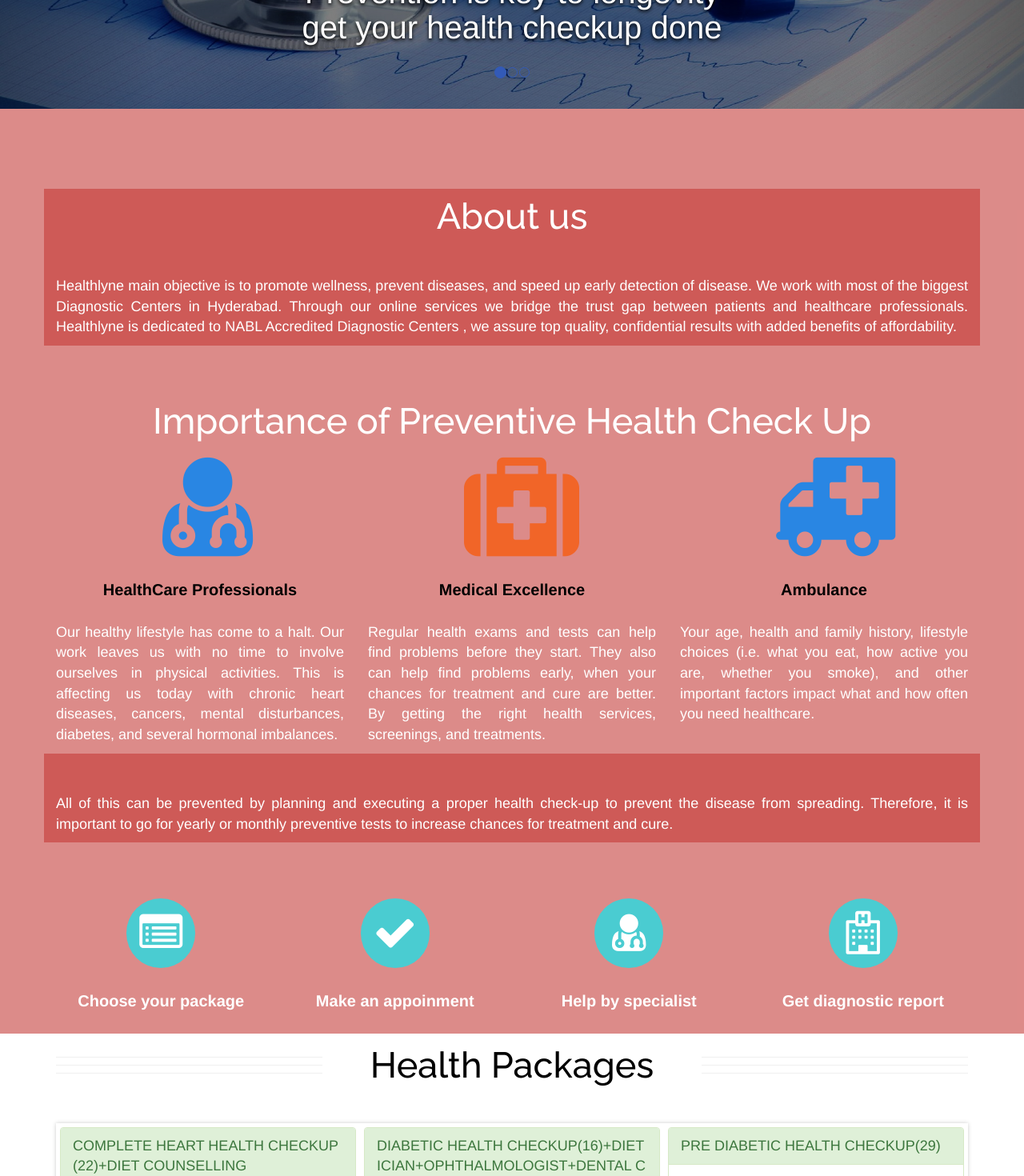
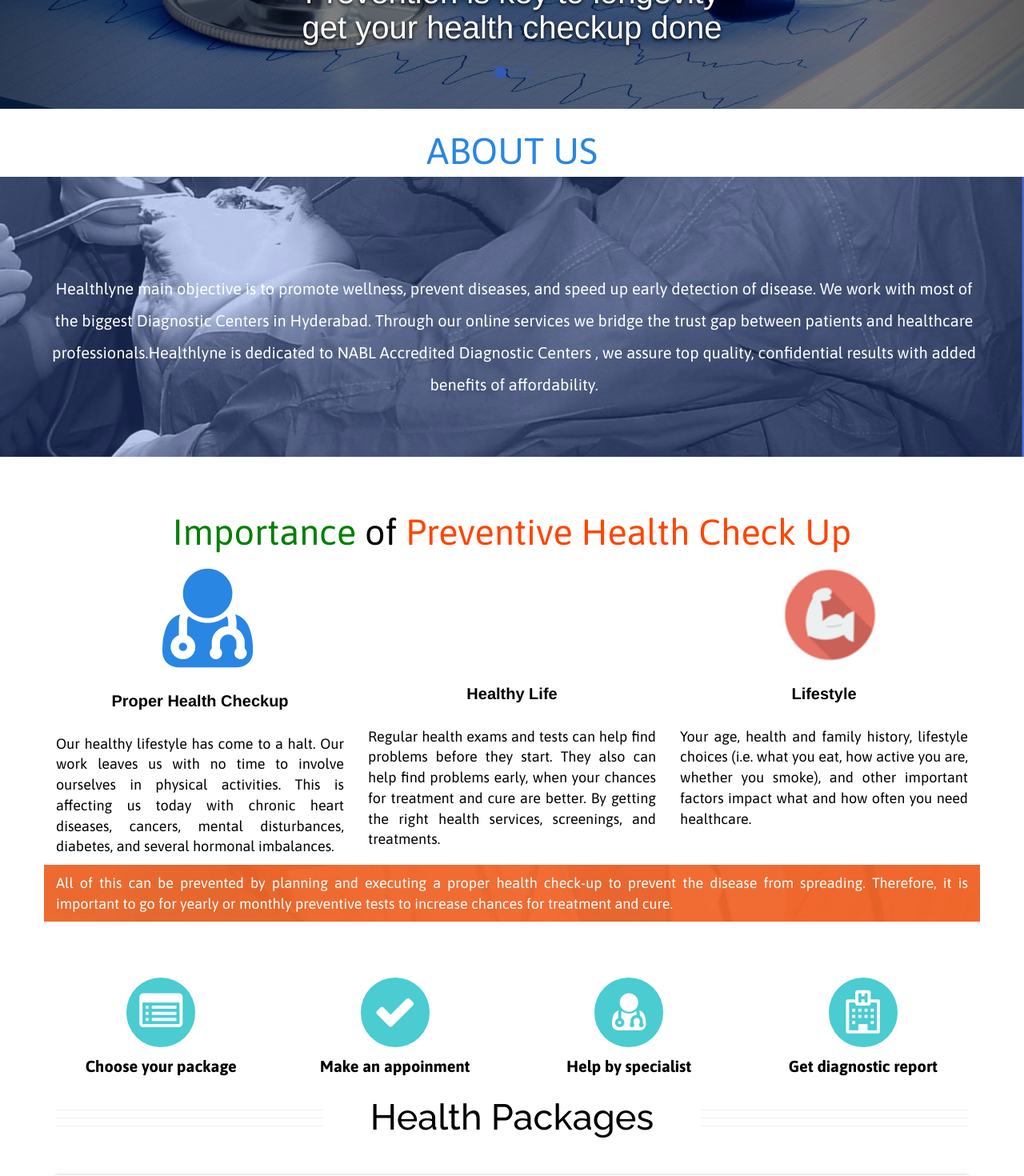
Before and after one commit to prav1psl/healthlyneweb, an Angular app: page /default in a window 1280 px wide. Shown: the part 500-1970 px from the top of the page at 80% size. Built offline with nearby package versions, Linux system fonts and the light colour scheme; a web font is replaced by a local one.

Commit message:
adjustment mada

```diff
--- a/src/app/about/about.component.css
+++ b/src/app/about/about.component.css
@@ -1,5 +1,5 @@
 #about{
-     background: rgba(206,90,87,0.7);
+     background: white;
 }
 #aboutInfo{
     padding-top: 100px !important;
@@ -13,11 +13,13 @@
     margin-top: 10px !important;
 }
 .aboutCls{
-  background:#CE5A57;
-     padding-top: 40px;
+   background-image: url('../../images/screen1.jpg');
+     padding-top: 10px;
 }
 .aboutDescr p{
-    padding-top: 10px !important;
+    /*padding-top: 10px !important;*/
+    color: white;
+
 }
 .home-section {
     padding-top: 70px;
@@ -191,3 +193,34 @@ Pseudo ::after element
     -moz-box-sizing: border-box;
     box-sizing: border-box;
 }
+
+.parallax_txt8{
+    font-size: 20px;  color: #fff; font-family: 'Asap'; line-height: 40px;padding-right: 50px;z-index: 10;
+    }
+
+.parallax_txt9{font-size: 46px;  color: #2986e3; font-family: 'Asap'; text-transform: uppercase;text-align: center}
+
+p,h2{
+    color: black;
+    font-family: 'Asap';
+}
+
+.iconDesc{
+
+    font-size: 20px;
+    font-weight: bold;
+    text-align: center;
+}
+.mbr-overlay {
+  background-color:rgba(0,0,0,0.5);
+  bottom: 0;
+  left: 0;
+  /*opacity: 0.5;*/
+  position: absolute;
+  right: 0;
+  top: 0;
+  z-index: 1;
+
+  }
+  .mbr-overlay ~ * {
+    z-index: 2; }
--- a/src/app/about/about.component.html
+++ b/src/app/about/about.component.html
@@ -1,7 +1,24 @@
-<div id="about">
+<div id="about" style="padding-top:20px;">
  <!-- <div class="container-fluid1"></div>-->
+ <div class="parallax_txt9">About Us</div>
+<div class="container-fluid">
 
-    <div id="aboutInfo" class="container">
+    <div id="parallax2" class="parallax" >
+        <div class="bg2 parallax-bg"></div>
+        <div class="overlay"></div>
+        <div class="container">
+            <div class="parallax-content visible-lg visible-md">
+
+                <div class="parallax_txt8"> Healthlyne main objective is to promote wellness, prevent diseases, and speed up early detection of disease.
+                    We work with most of the biggest Diagnostic Centers in Hyderabad. Through our online services we bridge
+                    the trust gap between patients and healthcare professionals.Healthlyne is dedicated to NABL Accredited
+                    Diagnostic Centers , we assure top quality, confidential results with added benefits of affordability.</div>
+                    <!--<div class="mbr-overlay"></div>-->
+            </div>
+        </div>
+    </div>
+</div>
+    <!--<div id="aboutInfo" class="container">
         <div class="row">
             <div class="col-lg-12 text-center aboutClsHeader">
                 <h2>About us</h2>
@@ -16,11 +33,11 @@
                 </p>
             </div>
         </div>
-    </div>
+    </div>-->
         <div class="container">
         <div class="row">
             <div class="col-lg-12 text-center">
-                <h2> Importance of Preventive Health Check Up </h2>
+                <h2><span style="color:green;"> Importance </span>of <span style="color:orangered;">Preventive Health Check Up</span> </h2>
             <!--<p class="mecoo">Our medical specialists care about you & your family's health</p>-->
             </div>
         </div>
@@ -30,22 +47,22 @@
         <div class="row">
             <div class="col-lg-4">
                 <i class="fa fa-user-md fa-5x"></i>
-                <h4>HealthCare Professionals</h4>
-                <p>Our healthy lifestyle has come to a halt. Our work leaves us with no time to involve ourselves in physical activities. This is affecting us today with chronic heart diseases, cancers, mental disturbances, diabetes, and several hormonal imbalances.
+                <h4>Proper Health Checkup</h4>
+                <p >Our healthy lifestyle has come to a halt. Our work leaves us with no time to involve ourselves in physical activities. This is affecting us today with chronic heart diseases, cancers, mental disturbances, diabetes, and several hormonal imbalances.
                        </p>
                    <!-- <center><div class="btn btn1-default">LEARN MORE</div></center> -->
             </div>
             <div class="col-lg-4">
-                <i class="fa fa-medkit fa-6x"></i>
-                <h4>Medical Excellence</h4>
+                <span class="glyphicon glyphicon-heart"  style="padding-left:120px;font-size:135px;color:rgba(255,0,0,0.7);" ></span>
+                <h4>Healthy Life</h4>
                 <p>Regular health exams and tests can help find problems before they start. They also can help find problems early, when your chances for treatment and cure are better.
                        By getting the right health services, screenings, and treatments.
                        </p>
                     <!--<center><div class="btn btn1-default">LEARN MORE</div></center>-->
             </div>
             <div class="col-lg-4">
-                <i class="fa fa-ambulance fa-7x"></i>
-                <h4>Ambulance</h4>
+                <img src="../../images/lifestyle.png" style="padding-left:120px;" height="135px;" />
+                <h4>Lifestyle</h4>
                 <p>Your age, health and family history, lifestyle choices (i.e. what you eat, how active you are, whether you smoke),
                     and other important factors impact what and how often you need healthcare.</p>
                    <!-- <center><div class="btn btn1-default">LEARN MORE</div></center>-->
@@ -68,8 +85,8 @@
 						<div class="box text-center">
 
 							<i class="fa fa-list-alt fa-3x circled bg-skin"></i>
-							<h4 class="h-bold">Choose your package</h4>
-
+							<!--<h4 class="h-bold" style="color:black;">Choose your package</h4>-->
+							<p class="iconDesc">Choose your package</p>
 						</div>
 					</div>
 
@@ -79,16 +96,16 @@
 					<div class="box text-center">
 
 							<i class="fa fa-check fa-3x circled bg-skin"></i>
-							<h4 class="h-bold">Make an appoinment</h4>
-
+							<!--<h4 class="h-bold">Make an appoinment</h4>-->
+							<p class="iconDesc">Make an appoinment</p>
 						</div>
 				</div>
 				<div class="col-sm-3 col-md-3">
 					<div class="wow fadeInUp" data-wow-delay="0.2s">
 						<div class="box text-center">
 							<i class="fa fa-user-md fa-3x circled bg-skin"></i>
-							<h4 class="h-bold">Help by specialist</h4>
-
+							<!--<h4 class="h-bold">Help by specialist</h4>-->
+								<p class="iconDesc">Help by specialist</p>
 						</div>
 					</div>
 				</div>
@@ -97,7 +114,8 @@
 						<div class="box text-center">
 
 							<i class="fa fa-hospital-o fa-3x circled bg-skin"></i>
-							<h4 class="h-bold">Get diagnostic report</h4>
+							<!--<h4 class="h-bold">Get diagnostic report</h4>-->
+                            	<p class="iconDesc">Get diagnostic report</p>
 						</div>
 					</div>
 				</div>
```
Also changed, not shown: src/images/lifestyle.png (added).
